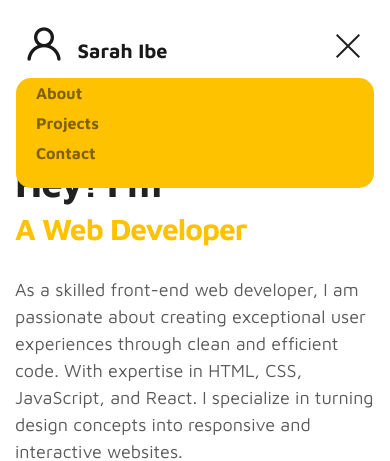
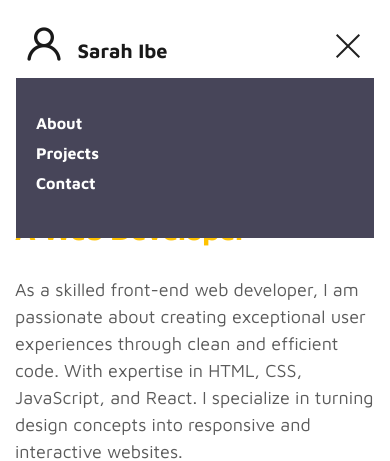
Before and after one commit to Ibe-Sarah/ibesarah, a plain HTML site: page index.html in a window 390 px wide. Both pictures are taken after a click on the button 348 px from the left and 43 px from the top of the page. Shown: the top 461 px of the page. Drawn offline with Linux system fonts and the light colour scheme.

Commit message:
navbar styling adjustment

```diff
--- a/css/tooplate-style.css
+++ b/css/tooplate-style.css
@@ -527,13 +527,19 @@ gap: 1em;
   }
 
   .navbar-collapse {
-    background: #ffc200;
+    background: #474559;
     text-align: left;
+    padding-top: 30px;
+    color: white !important;
     padding-bottom: 20px;
     width: 20% !important;
-    border-radius: 15px;
+    /* border-radius: 15px; */
+    height: 10em !important;
   }
 
+  .navbar-collapse span{
+    color: white;
+  }
   .navbar-expand-sm .navbar-nav .nav-link {
     padding: 3px 20px;
   }
```
